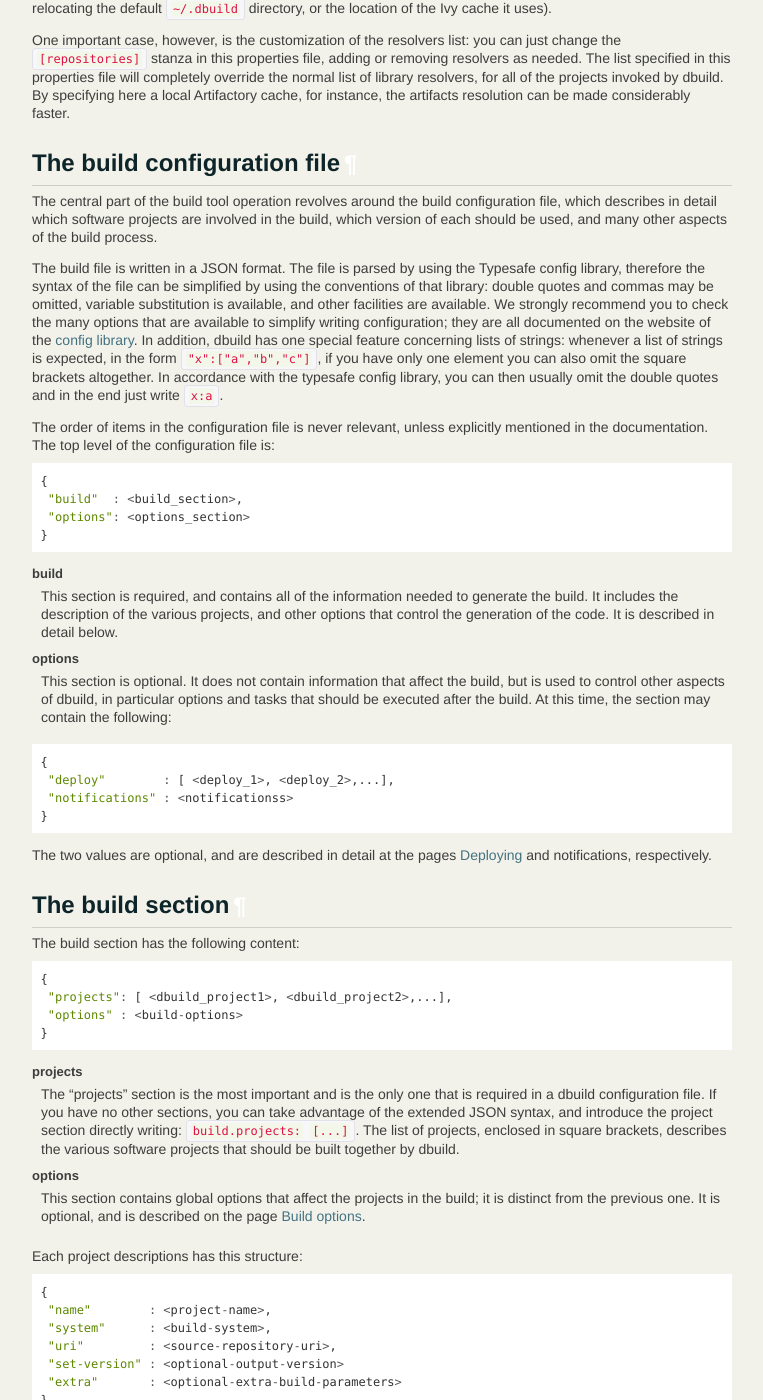
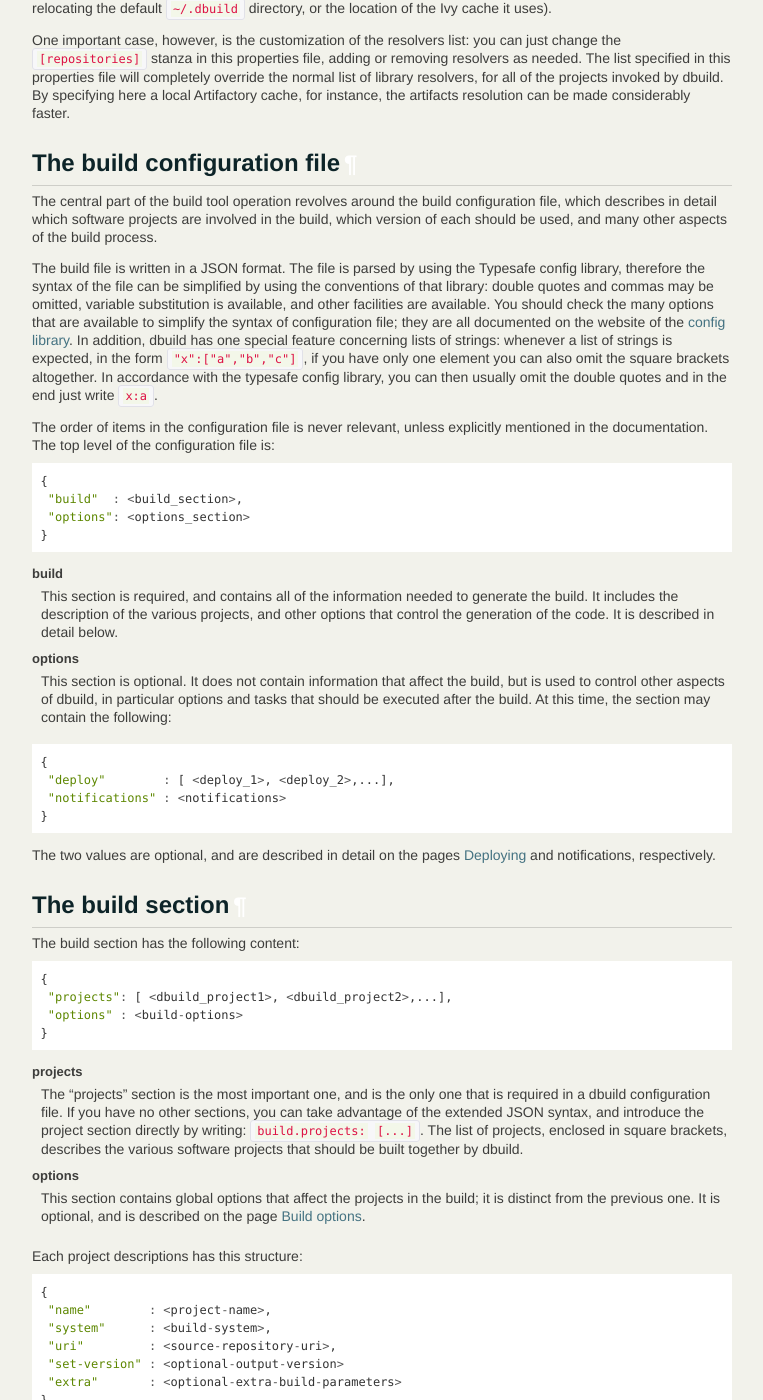
Before and after one commit to lightbend-labs/dbuild, a Sphinx documentation site: the page built from docs/src/sphinx/dbuild.rst, in a window 1280 px wide and 1400 px high, scrolled down 561 px. Shown: the whole window, without its empty margins (138-901 px from the left). Built offline with Sphinx 7.4.7, drawn with Linux system fonts in a browser that asks for light colours; pages that are not in the unit, such as notebooks, are missing from menus; some of the changed text lies outside the part shown.

Commit message:
Last documentation fixes for 0.6.3

```diff
--- a/docs/src/sphinx/buildOptions.rst
+++ b/docs/src/sphinx/buildOptions.rst
@@ -75,4 +75,6 @@
 
    build-options:{cross-version:standard}
 
+|
+
 *Next:* :doc:`deploy`.
--- a/docs/src/sphinx/dbuild.rst
+++ b/docs/src/sphinx/dbuild.rst
@@ -43,8 +43,8 @@
 The build file is written in a JSON format. The file is parsed by using the Typesafe config library,
 therefore the syntax of the file can be simplified by using the conventions of that library: double
 quotes and commas may be omitted, variable substitution is available, and other facilities are
-available. We strongly recommend you to check the many options that are available to simplify
-writing configuration; they are all documented on the website of the
+available. You should check the many options that are available to simplify the syntax of
+configuration file; they are all documented on the website of the
 `config library <http://github.com/typesafehub/config>`_. In addition, dbuild has one special
 feature concerning lists of strings: whenever a list of strings is expected, in the form
 ``"x":["a","b","c"]``, if you have only one element you can also omit the square brackets altogether.
@@ -75,10 +75,10 @@
 
    {
     "deploy"        : [ <deploy_1>, <deploy_2>,...],
-    "notifications" : <notificationss>
+    "notifications" : <notifications>
    }
 
-The two values are optional, and are described in detail at the
+The two values are optional, and are described in detail on the
 pages :doc:`deploy` and :doc:`notifications`, respectively.
 
 The build section
@@ -94,9 +94,9 @@
    }
 
 projects
-  The "projects" section is the most important and is the only one that is required in a
+  The "projects" section is the most important one, and is the only one that is required in a
   dbuild configuration file. If you have no other sections, you can take advantage of the
-  extended JSON syntax, and introduce the project section directly writing:
+  extended JSON syntax, and introduce the project section directly by writing:
   ``build.projects: [...]``. The list of projects, enclosed in square brackets, describes
   the various software projects that should be built together by dbuild.
 
@@ -315,7 +315,7 @@
 The Ivy build system works like a regular build mechanism, but rather than compiling
 the needed dependency from a source repository, it asks directly a Maven/Ivy repository
 for the requested binary code. Although that rather defeats the point of compiling all
-code using the same Scala version, it can be nonetheless quite useful in the case in
+code using the same Scala version, it can nonetheless be quite useful in the case in
 which only a specific binary is available, for example in case of libraries that are
 proprietary and closed-source, or that are currently unmaintained.
 
@@ -367,4 +367,6 @@
 "javadoc", the type is "doc", the file extension is "jar", and the configuration
 is "javadoc".
 
+|
+
 *Next:* :doc:`buildOptions`.
--- a/docs/src/sphinx/deploy.rst
+++ b/docs/src/sphinx/deploy.rst
@@ -74,7 +74,7 @@
 a string or a from/publish record, the square brackets in the list can be omitted.
 
 sign
-  If this optional section is included the artifacts will be signed with the specified key
+  If this optional section is included, the artifacts will be signed with the specified key
   information before being deployed. The relevant information is supplied as:
 
 .. code-block:: javascript
@@ -141,4 +141,6 @@
   may be the result of some unexpected build anomaly, or it may be caused by a failure while uploading the artifact
   files to the repository server.
 
+|
+
 *Next:* :doc:`notifications`.
```
Also changed, not shown: other parts of docs/src/sphinx/deploy.rst (+1 -1 lines), docs/src/sphinx/caveats.rst (+5 -13 lines).
